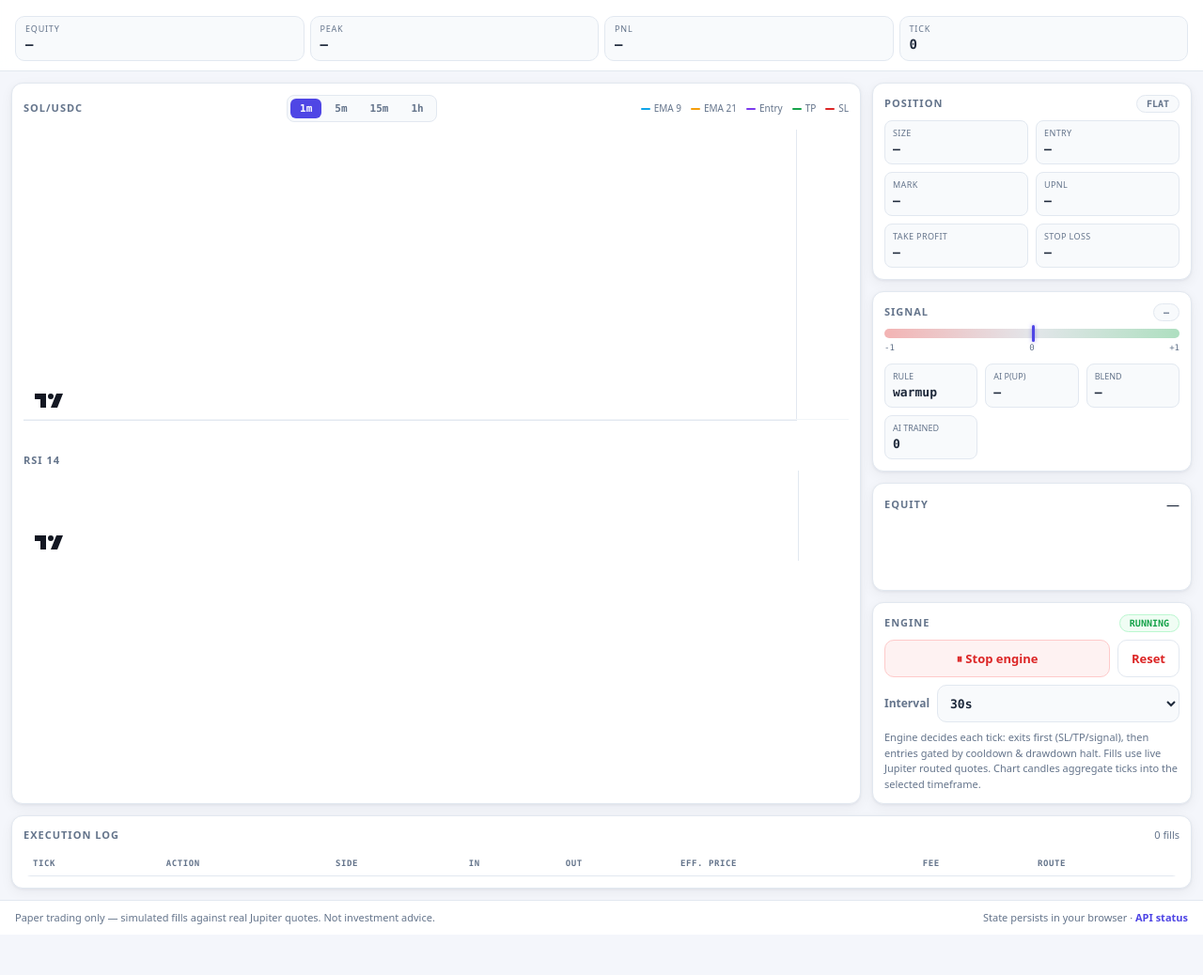
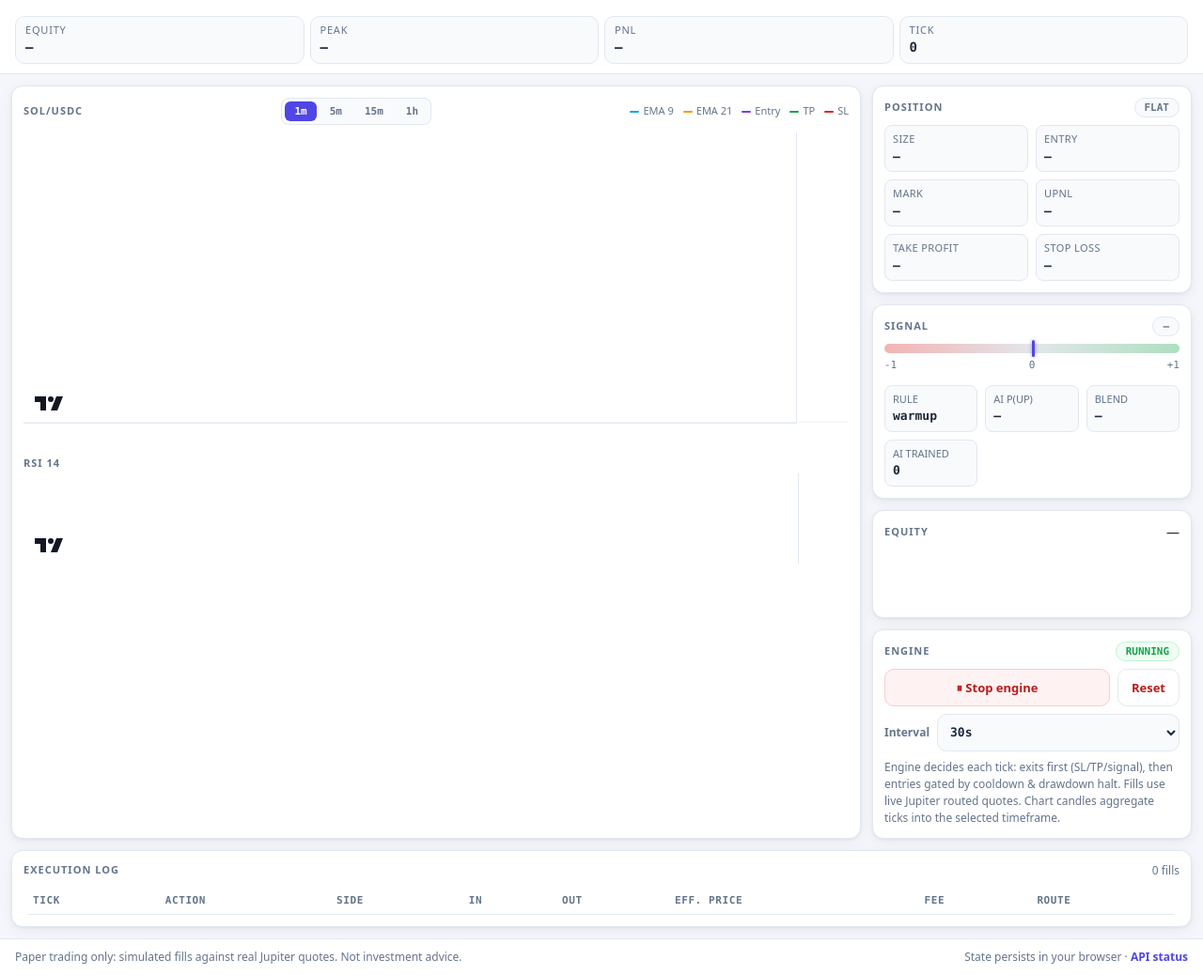
Before and after one commit to khiwniti/sol-paper-trading-engine, a website: page web/public/index.html in a window 1280 px wide. Shown: the part 66-1104 px from the top of the page at 94% size. Before the commit the page ends 1061 px from the top, so only its background shows below. Drawn offline with Linux system fonts and the light colour scheme; no server answers.

Commit message:
polish(web): impeccable detector pass — a11y + craft floor
- contrast: --down #dc2626 -> #b91c1c (4.4:1 -> 4.9:1 on down-bg surfaces)
- legibility: all functional text raised to 11px floor (labels, badges,
  legends, table heads); hint prose to 12px
- craft floor: tabular numerals on all data displays (no jitter on live
  updates), themed ::selection, :focus-visible rings, styled scrollbars
- copy: replace prose em-dashes (title, footer)
- accepted exception: '—' placeholders in empty data cells are terminal
  convention, not prose (remaining advisory)

```diff
--- a/web/public/index.html
+++ b/web/public/index.html
@@ -4,7 +4,7 @@
 <meta charset="utf-8" />
 <meta name="viewport" content="width=device-width, initial-scale=1, viewport-fit=cover" />
 <meta name="theme-color" content="#f4f6fb" />
-<title>SOL/USDC Paper Trader — Autonomous Engine</title>
+<title>SOL/USDC Paper Trader · Autonomous Engine</title>
 <meta name="description" content="Professional SOL/USDC paper-trading terminal: real-time Jupiter prices, candlestick chart with timeframes, autonomous AI signals, TP/SL execution." />
 <link rel="stylesheet" href="style.css" />
 </head>
@@ -117,7 +117,7 @@
 </main>
 
 <footer>
-  <p>Paper trading only — simulated fills against real Jupiter quotes. Not investment advice.</p>
+  <p>Paper trading only: simulated fills against real Jupiter quotes. Not investment advice.</p>
   <p class="dim">State persists in your browser · <a href="/api/health" target="_blank">API status</a></p>
 </footer>
 
--- a/web/public/style.css
+++ b/web/public/style.css
@@ -8,17 +8,26 @@
   --accent: #4f46e5;
   --accent-soft: #eef2ff;
   --up: #16a34a;
-  --down: #dc2626;
+  --down: #b91c1c;
   --up-bg: #f0fdf4;
   --down-bg: #fef2f2;
   --warn: #d97706;
   --mono: ui-monospace, "SF Mono", "Cascadia Code", Menlo, monospace;
+  --num: "SF Mono", "Cascadia Mono", ui-monospace, Menlo, Consolas, monospace;
   --shadow: 0 1px 3px rgba(15, 23, 42, 0.06), 0 4px 14px rgba(15, 23, 42, 0.05);
   --radius: 12px;
 }
 
 * { box-sizing: border-box; margin: 0; padding: 0; }
 html { -webkit-text-size-adjust: 100%; }
+
+/* Browser surfaces belong to the design system */
+::selection { background: var(--accent-soft); color: var(--accent); }
+:focus-visible { outline: 2px solid var(--accent); outline-offset: 2px; }
+.table-wrap { scrollbar-width: thin; scrollbar-color: #cbd5e1 transparent; }
+.table-wrap::-webkit-scrollbar { width: 8px; height: 8px; }
+.table-wrap::-webkit-scrollbar-thumb { background: #cbd5e1; border-radius: 4px; }
+.table-wrap::-webkit-scrollbar-track { background: transparent; }
 body {
   background: var(--bg);
   color: var(--text);
@@ -52,21 +61,21 @@ body {
 }
 .brand h1 { font-size: 15px; letter-spacing: 0.3px; white-space: nowrap; }
 .tag {
-  font-size: 9px; vertical-align: middle;
+  font-size: 11px; vertical-align: middle;
   background: var(--accent-soft); color: var(--accent);
   border: 1px solid #dfe3ff;
   padding: 1px 6px; border-radius: 4px; margin-left: 6px;
   font-family: var(--mono); font-weight: 600;
 }
-.sub { font-size: 10px; color: var(--dim); white-space: nowrap; }
+.sub { font-size: 11px; color: var(--dim); white-space: nowrap; }
 
 .ticker { display: flex; flex-direction: column; margin-left: auto; align-items: flex-end; }
-.px { font-family: var(--mono); font-size: clamp(18px, 4vw, 24px); font-weight: 700; }
+.px { font-family: var(--num); font-variant-numeric: tabular-nums; font-size: clamp(18px, 4vw, 24px); font-weight: 700; }
 .px .cur { font-size: 11px; color: var(--dim); margin-left: 4px; font-weight: 400; }
 .meta { display: flex; gap: 10px; font-size: 11px; align-items: center; }
 .chg.up { color: var(--up); }
 .chg.down { color: var(--down); }
-.conn { font-size: 10px; font-weight: 600; }
+.conn { font-size: 11px; font-weight: 600; }
 .dot-off { color: var(--down); }
 .dot-on { color: var(--up); }
 
@@ -77,8 +86,8 @@ body {
   background: var(--panel2); border: 1px solid var(--border);
   border-radius: 10px; padding: 6px 10px; flex: 1;
 }
-.stat label { font-size: 9px; text-transform: uppercase; letter-spacing: 0.8px; color: var(--dim); }
-.stat span { font-family: var(--mono); font-size: 14px; font-weight: 600; }
+.stat label { font-size: 11px; text-transform: uppercase; letter-spacing: 0.8px; color: var(--dim); }
+.stat span { font-variant-numeric: tabular-nums; font-family: var(--mono); font-size: 14px; font-weight: 600; }
 .stat .chg { font-size: 14px; }
 
 /* ---------- layout ---------- */
@@ -134,7 +143,7 @@ main {
 .tf-tabs button:hover { color: var(--text); }
 .tf-tabs button.active { background: var(--accent); color: #fff; }
 
-.legend { display: flex; gap: 10px; font-size: 10px; color: var(--dim); flex-wrap: wrap; }
+.legend { display: flex; gap: 10px; font-size: 11px; color: var(--dim); flex-wrap: wrap; }
 .legend span { display: flex; align-items: center; gap: 4px; }
 .sw { width: 10px; height: 2px; display: inline-block; border-radius: 2px; }
 
@@ -145,7 +154,7 @@ canvas.spark { width: 100%; height: 60px; display: block; }
 
 /* ---------- badges ---------- */
 .badge {
-  font: 600 10px var(--mono);
+  font: 600 11px var(--mono);
   padding: 3px 10px; border-radius: 999px;
   border: 1px solid var(--border);
   color: var(--dim); background: var(--panel2);
@@ -159,8 +168,8 @@ canvas.spark { width: 100%; height: 60px; display: block; }
 /* ---------- position ---------- */
 .pos-grid { display: grid; grid-template-columns: repeat(auto-fit, minmax(110px, 1fr)); gap: 8px; }
 .pos-grid > div { display: flex; flex-direction: column; background: var(--panel2); border-radius: 8px; padding: 6px 8px; border: 1px solid var(--border); }
-.pos-grid label { font-size: 9px; color: var(--dim); text-transform: uppercase; letter-spacing: 0.4px; }
-.pos-grid span { font-family: var(--mono); font-size: 13px; font-weight: 600; }
+.pos-grid label { font-size: 11px; color: var(--dim); text-transform: uppercase; letter-spacing: 0.4px; }
+.pos-grid span { font-variant-numeric: tabular-nums; font-family: var(--mono); font-size: 13px; font-weight: 600; }
 
 /* ---------- signal ---------- */
 .sigbar-wrap { margin: 6px 0 12px; }
@@ -179,11 +188,11 @@ canvas.spark { width: 100%; height: 60px; display: block; }
   background: var(--accent); border-radius: 2px; box-shadow: 0 0 4px rgba(79,70,229,.5);
   left: 50%; transition: left 0.4s;
 }
-.siglabels { display: flex; justify-content: space-between; font: 9px var(--mono); color: var(--dim); margin-top: 5px; }
+.siglabels { display: flex; justify-content: space-between; font-size: 11px; font-family: var(--mono); color: var(--dim); margin-top: 5px; }
 .sig-grid { display: grid; grid-template-columns: repeat(auto-fit, minmax(90px, 1fr)); gap: 8px; }
 .sig-grid > div { display: flex; flex-direction: column; background: var(--panel2); border-radius: 8px; padding: 6px 8px; border: 1px solid var(--border); }
-.sig-grid label { font-size: 9px; color: var(--dim); text-transform: uppercase; }
-.sig-grid span { font-family: var(--mono); font-size: 13px; font-weight: 600; }
+.sig-grid label { font-size: 11px; color: var(--dim); text-transform: uppercase; }
+.sig-grid span { font-variant-numeric: tabular-nums; font-family: var(--mono); font-size: 13px; font-weight: 600; }
 
 /* ---------- controls ---------- */
 .ctl-row { display: flex; gap: 8px; margin-bottom: 8px; align-items: center; }
@@ -208,25 +217,25 @@ select {
   padding: 9px; font: 600 13px var(--mono); min-height: 40px;
 }
 .inline { font-size: 12px; color: var(--dim); font-weight: 600; }
-.hint { font-size: 11px; color: var(--dim); margin-top: 4px; line-height: 1.5; }
+.hint { font-size: 12px; color: var(--dim); margin-top: 4px; line-height: 1.5; }
 
 /* ---------- fills table ---------- */
 .table-wrap { overflow-x: auto; max-height: 280px; overflow-y: auto; border-radius: 8px; }
 table { width: 100%; border-collapse: collapse; font: 12px var(--mono); min-width: 560px; }
 th {
-  text-align: left; font-size: 9px; text-transform: uppercase; letter-spacing: 0.6px;
+  text-align: left; font-size: 11px; text-transform: uppercase; letter-spacing: 0.6px;
   color: var(--dim); padding: 8px 10px; border-bottom: 1px solid var(--border);
   position: sticky; top: 0; background: var(--panel); z-index: 1;
 }
-td { padding: 7px 10px; border-bottom: 1px solid #f1f5f9; white-space: nowrap; }
+td { font-variant-numeric: tabular-nums; padding: 7px 10px; border-bottom: 1px solid #f1f5f9; white-space: nowrap; }
 tr:hover td { background: var(--panel2); }
 tr.buy td.side, tr.buy td.action { color: var(--up); font-weight: 600; }
 tr.sell td.side, tr.sell td.action { color: var(--down); font-weight: 600; }
-.dim { color: var(--dim); font-size: 11px; }
+.dim { color: var(--dim); font-size: 12px; }
 
 footer {
   padding: 10px 16px; border-top: 1px solid var(--border);
-  font-size: 11px; color: var(--dim);
+  font-size: 12px; color: var(--dim);
   display: flex; justify-content: space-between; gap: 8px; flex-wrap: wrap;
   background: var(--panel);
 }
```
